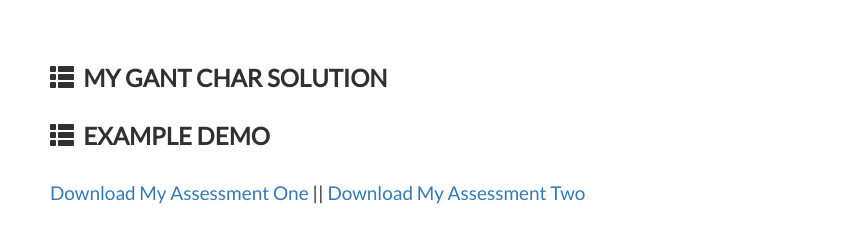
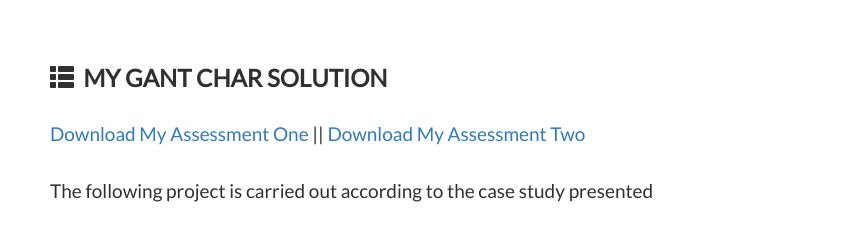
Before and after one commit to Maria191219/PM18004T42022, a plain HTML site: page index.html in a window 1280 px wide. Shown: the part 448-681 px from the top of the page, 0-853 px from the left. Drawn offline with nearby package versions, Linux system fonts and the light colour scheme.

Commit message:
Update index.html

```diff
--- a/index.html
+++ b/index.html
@@ -75,9 +75,6 @@
       <a href="https://docs.google.com/spreadsheets/d/1onCsOQtIBxn8pzOLthoPDYMAHUX6eelWGnckZJq7sqQ/edit#gid=0" target="blank">
       <h2 id="highlight"><span class="glyphicon glyphicon-th-list"></span>
         &nbsp;My Gant Char Solution</h2> </a>
-        <a href="https://wellsjohn220.github.io/gantcharweb/CreatePomotionVideo.html" target="blank">
-          <h2 id="highlight"><span class="glyphicon glyphicon-th-list"></span>
-            &nbsp;Example Demo</h2> </a>
 
       <h4><a href="download/18004_Project Management_Assessment 1 (1).docx" download>Download My Assessment One</a>
       || <a href="download/18004_Project Management_Assessment 2 .docx" download>Download My Assessment Two</a></h4>
```
